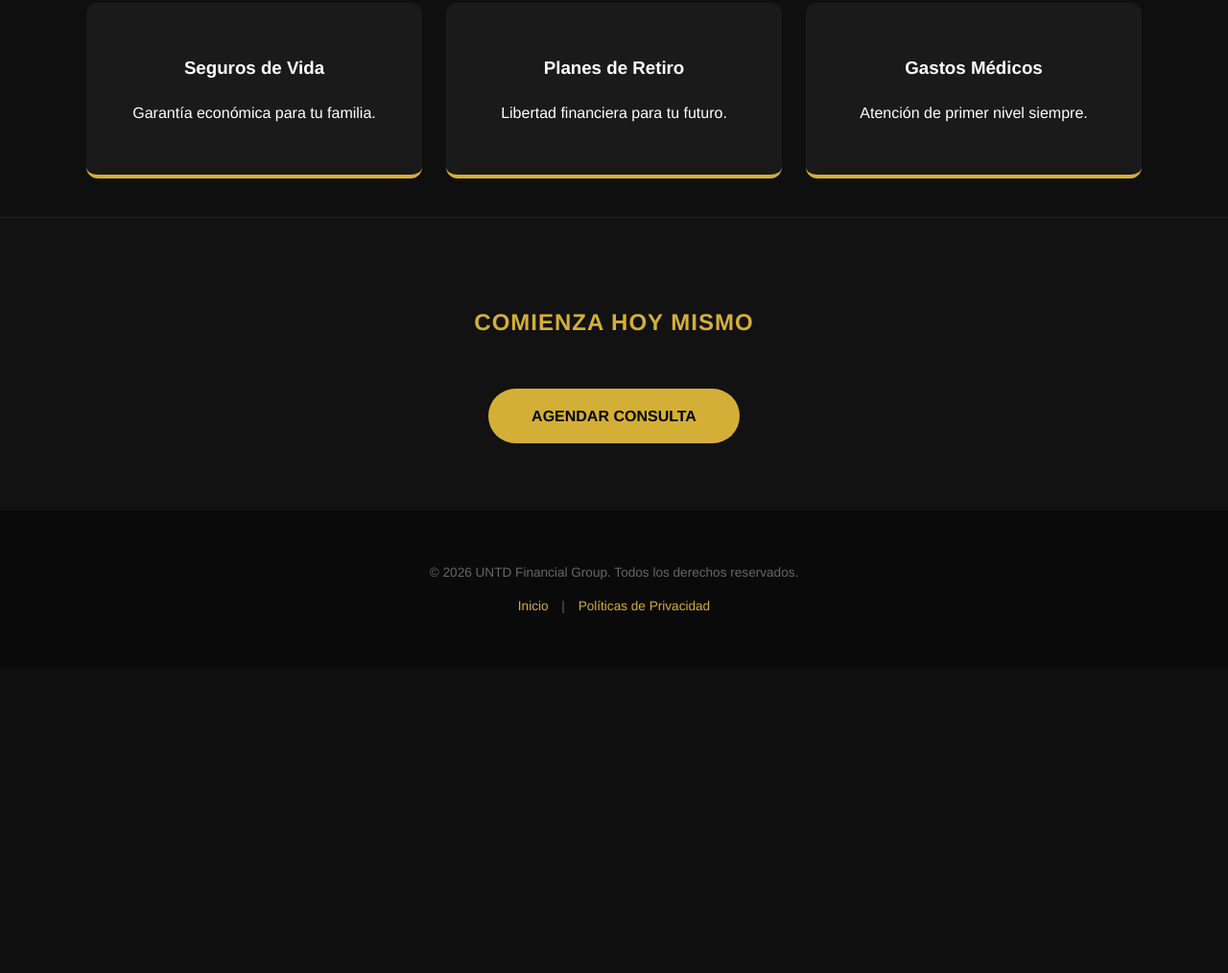
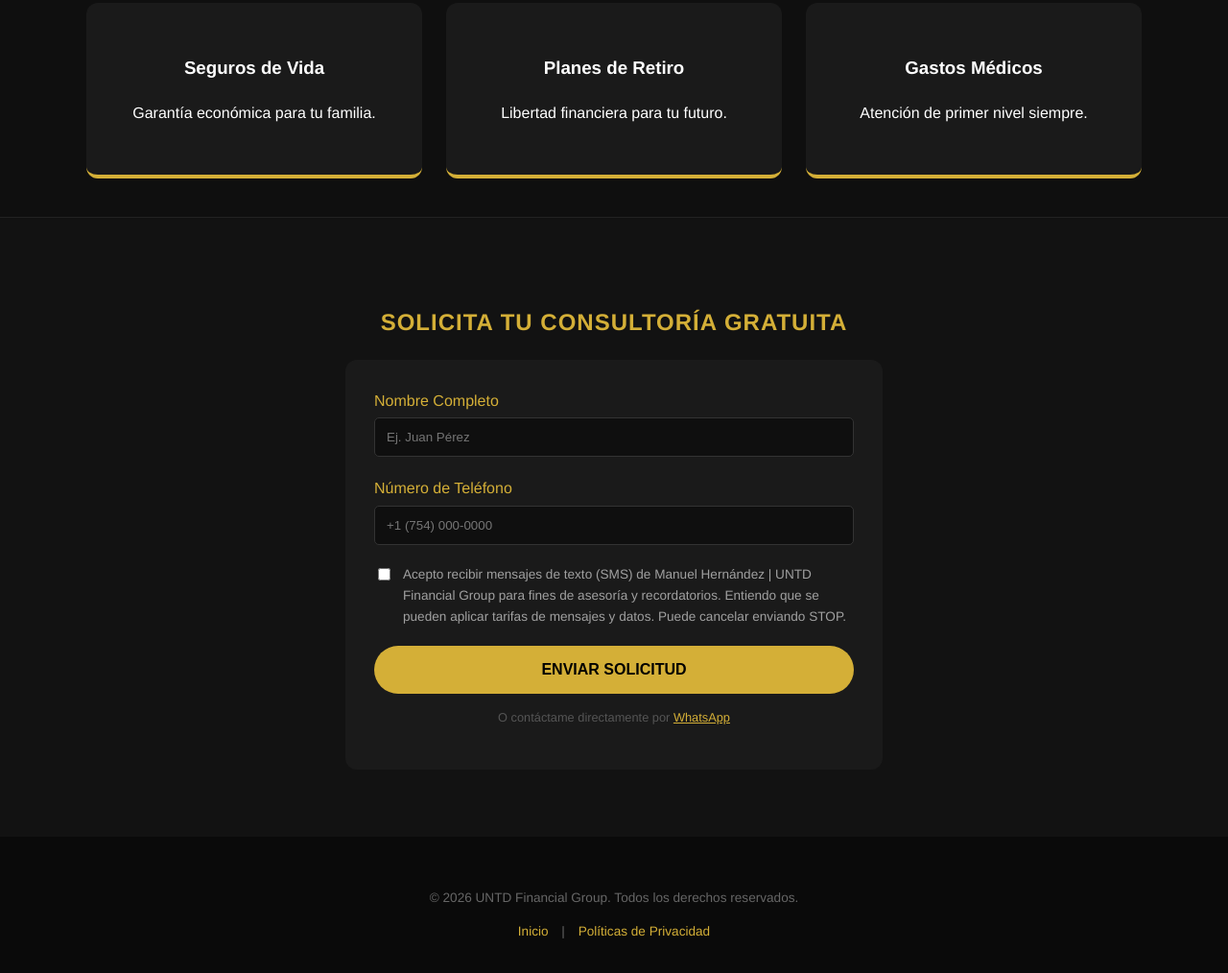
Before and after one commit to gonza213/utnd, a plain HTML site: page index.html in a window 1280 px wide. Shown: the part 687-1701 px from the top of the page at 96% size. Before the commit the page ends 1384 px from the top, so only its background shows below. Drawn offline with Linux system fonts and the light colour scheme.

Commit message:
Add contact form and update privacy policy

```diff
--- a/index.html
+++ b/index.html
@@ -25,13 +25,12 @@
             scroll-behavior: smooth;
         }
 
-        /* Contenedores de Página */
         #main-page, #privacy-page {
             display: block;
         }
 
         #privacy-page {
-            display: none; /* Oculto por defecto */
+            display: none;
             padding: 60px 20px;
             max-width: 800px;
             margin: 0 auto;
@@ -92,29 +91,77 @@
             box-shadow: 0 10px 30px rgba(0,0,0,0.5);
         }
 
-        .bio {
+        /* --- Estilos del Formulario de Contacto --- */
+        .contact-section {
             background-color: #121212;
             padding: 70px 20px;
             text-align: center;
             border-top: 1px solid #222;
         }
 
+        .contact-form {
+            max-width: 500px;
+            margin: 0 auto;
+            text-align: left;
+            background: var(--card-bg);
+            padding: 30px;
+            border-radius: 12px;
+        }
+
+        .form-group {
+            margin-bottom: 20px;
+        }
+
+        .form-group label {
+            display: block;
+            margin-bottom: 5px;
+            color: var(--dorado);
+        }
+
+        .form-group input {
+            width: 100%;
+            padding: 12px;
+            background: #0f0f0f;
+            border: 1px solid #333;
+            color: white;
+            border-radius: 5px;
+            box-sizing: border-box;
+        }
+
+        .opt-in-box {
+            display: flex;
+            align-items: flex-start;
+            gap: 10px;
+            margin-top: 15px;
+            font-size: 0.85rem;
+            color: var(--gris-texto);
+        }
+
+        .opt-in-box input {
+            width: auto;
+            margin-top: 4px;
+        }
+
         .cta-button {
-            display: inline-block;
+            display: block;
+            width: 100%;
             background-color: var(--dorado);
             color: black;
-            padding: 16px 45px;
+            padding: 16px;
             text-decoration: none;
             font-weight: bold;
             border-radius: 50px;
-            margin-top: 30px;
             text-transform: uppercase;
             transition: 0.3s;
+            border: none;
+            cursor: pointer;
+            text-align: center;
+            font-size: 1rem;
         }
 
         .cta-button:hover {
             background-color: #f1c40f;
-            transform: scale(1.05);
+            transform: scale(1.02);
         }
 
         footer {
@@ -170,9 +217,32 @@
             <div class="card"><h3>Gastos Médicos</h3><p>Atención de primer nivel siempre.</p></div>
         </section>
 
-        <section class="bio">
-            <h2>Comienza hoy mismo</h2>
-            <a href="https://wa.me/17542619423" class="cta-button">AGENDAR CONSULTA</a>
+        <section class="contact-section">
+            <h2>Solicita tu Consultoría Gratuita</h2>
+            <div class="contact-form">
+                <form action="#">
+                    <div class="form-group">
+                        <label>Nombre Completo</label>
+                        <input type="text" placeholder="Ej. Juan Pérez" required>
+                    </div>
+                    <div class="form-group">
+                        <label>Número de Teléfono</label>
+                        <input type="tel" placeholder="+1 (754) 000-0000" required>
+                    </div>
+
+                    <div class="opt-in-box">
+                        <input type="checkbox" id="sms-optin" required>
+                        <label for="sms-optin">
+                            Acepto recibir mensajes de texto (SMS) de Manuel Hernández | UNTD Financial Group para fines de asesoría y recordatorios. Entiendo que se pueden aplicar tarifas de mensajes y datos. Puede cancelar enviando STOP.
+                        </label>
+                    </div>
+
+                    <button type="submit" class="cta-button" style="margin-top: 20px;">Enviar Solicitud</button>
+                </form>
+                <p style="font-size: 0.8rem; text-align: center; margin-top: 15px; color: #555;">
+                    O contáctame directamente por <a href="https://wa.me/17542619423" style="color: var(--dorado);">WhatsApp</a>
+                </p>
+            </div>
         </section>
     </div>
 
@@ -183,14 +253,14 @@
             <p>Última actualización: <span class="current-year-text"></span></p>
 
             <h3>1. Recopilación de Información</h3>
-            <p>En el sitio de Manuel Hernández (Protege Tu Vida), recopilamos información personal básica como nombre, correo electrónico y teléfono únicamente cuando usted solicita una asesoría financiera voluntariamente.</p>
+            <p>En el sitio de Manuel Hernández (Protege Tu Vida), recopilamos información personal básica como nombre, correo electrónico y teléfono únicamente cuando usted solicita una asesoría financiera voluntariamente a través de nuestro formulario.</p>
 
             <h3>2. Uso de los Datos</h3>
             <p>Sus datos son utilizados exclusivamente para:
                 <ul>
                     <li>Brindar asesoría personalizada sobre seguros y planes de retiro.</li>
                     <li>Enviar información relevante sobre UNTD Financial Group.</li>
-                    <li>Mejorar nuestros servicios de atención al cliente.</li>
+                    <li>Notificaciones de seguimiento y recordatorios vía SMS o llamada.</li>
                 </ul>
             </p>
 
@@ -198,7 +268,10 @@
             <p>Implementamos medidas de seguridad digitales para asegurar que su información personal esté protegida contra acceso no autorizado o divulgación.</p>
 
             <h3>4. Compartición con Terceros</h3>
-            <p>No vendemos ni alquilamos sus datos personales. La información solo se comparte con aseguradoras aliadas para la cotización formal de sus servicios, siempre bajo su consentimiento.</p>
+            <p>No vendemos ni alquilamos sus datos personales.</p>
+
+            <h3>5. Política de Mensajería SMS (A2P Compliance)</h3>
+            <p>Al proporcionarnos su número de teléfono, usted acepta recibir mensajes de texto (SMS) de Manuel Hernández | UNTD Financial Group. La información móvil no se compartirá con terceros o afiliados con fines de marketing o promocionales. Todas las categorías anteriores excluyen los datos de consentimiento del originador de mensajes de texto; esta información no será compartida con terceros.</p>
         </div>
     </div>
 
@@ -211,7 +284,6 @@
     </footer>
 
     <script>
-        // Función para cambiar entre secciones
         function showPage(page) {
             if (page === 'main') {
                 document.getElementById('main-page').style.display = 'block';
@@ -224,7 +296,6 @@
             }
         }
 
-        // Año dinámico
         const currentYear = new Date().getFullYear();
         document.getElementById("year").textContent = currentYear;
         document.querySelectorAll(".current-year-text").forEach(el => el.textContent = currentYear);
```
